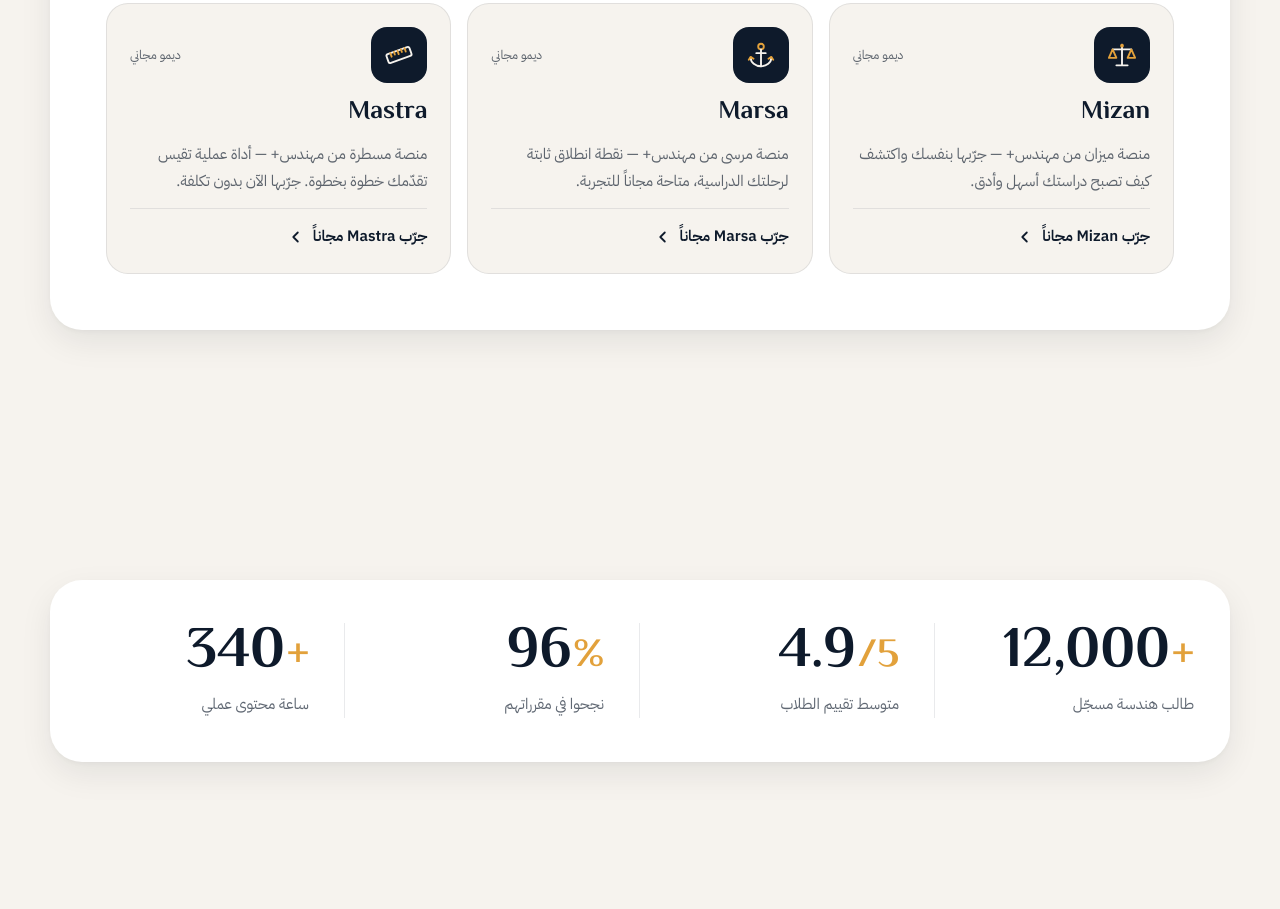
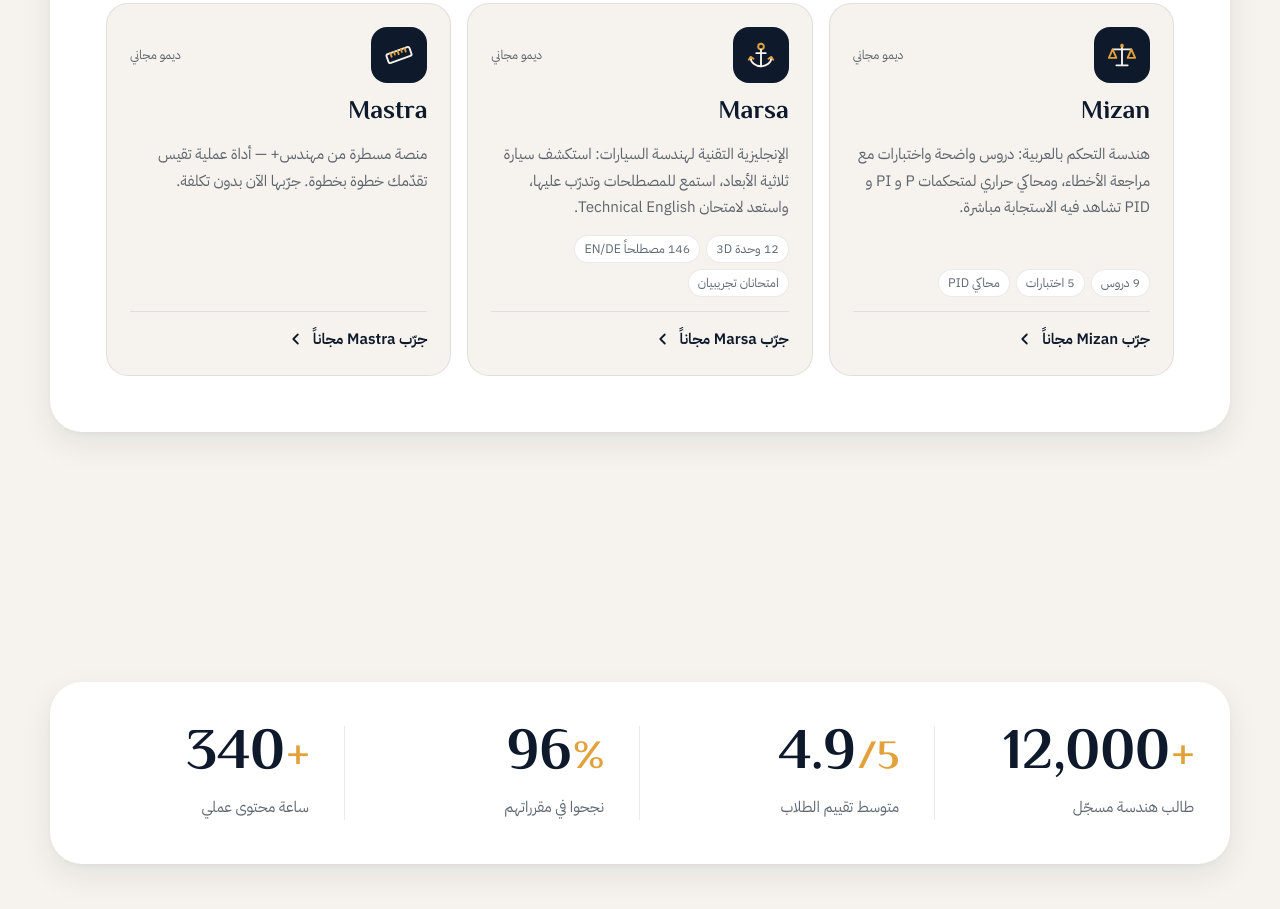
Before and after one commit to Anwar914/Doshka, a plain HTML site: page index.html in a window 1280 px wide. Shown: the part 5375-6284 px from the top of the page. Drawn offline with nearby package versions, Linux system fonts and the light colour scheme.

Commit message:
Demos: real Marsa link and descriptions for Marsa and Mizan
Co-Authored-By: Claude Opus 5.5 <noreply@anthropic.com>
Claude-Session: https://claude.ai/code/session_01Wf4aAjXAfAzoujV3XAWoNu

```diff
--- a/index.html
+++ b/index.html
@@ -374,6 +374,11 @@
     .demo__tag { font-size: .78rem; color: var(--text-soft); }
     .demo h3 { font-size: 1.6rem; }
     .demo p { color: var(--text-soft); font-size: .95rem; flex: 1; }
+    .demo__facts { list-style: none; margin: 0; padding: 0; display: flex; flex-wrap: wrap; gap: 6px; }
+    .demo__facts li {
+      font-size: .78rem; padding: 3px 10px; border-radius: 999px;
+      background: var(--surface); box-shadow: inset 0 0 0 1px var(--line); color: var(--text-soft);
+    }
     .demo__link {
       display: inline-flex; align-items: center; gap: 8px; font-weight: 600; font-size: .95rem;
       padding-top: 14px; border-top: 1px solid var(--line);
@@ -929,7 +934,10 @@
                 <span class="demo__tag">ديمو مجاني</span>
               </div>
               <h3>Mizan</h3>
-              <p>منصة ميزان من مهندس+ — جرّبها بنفسك واكتشف كيف تصبح دراستك أسهل وأدق.</p>
+              <p>هندسة التحكم بالعربية: دروس واضحة واختبارات مع مراجعة الأخطاء، ومحاكي حراري لمتحكمات P و PI و PID تشاهد فيه الاستجابة مباشرة.</p>
+              <ul class="demo__facts">
+                <li>9 دروس</li><li>5 اختبارات</li><li>محاكي PID</li>
+              </ul>
               <a class="demo__link" data-demo="mizan" href="#" target="_blank" rel="noopener">جرّب Mizan مجاناً <svg viewBox="0 0 20 20" fill="none" aria-hidden="true"><path d="M12 5l-5 5 5 5" stroke="currentColor" stroke-width="2" stroke-linecap="round" stroke-linejoin="round"/></svg></a>
             </article>
             <article class="demo">
@@ -945,7 +953,10 @@
                 <span class="demo__tag">ديمو مجاني</span>
               </div>
               <h3>Marsa</h3>
-              <p>منصة مرسى من مهندس+ — نقطة انطلاق ثابتة لرحلتك الدراسية، متاحة مجاناً للتجربة.</p>
+              <p>الإنجليزية التقنية لهندسة السيارات: استكشف سيارة ثلاثية الأبعاد، استمع للمصطلحات وتدرّب عليها، واستعد لامتحان Technical English.</p>
+              <ul class="demo__facts">
+                <li>12 وحدة 3D</li><li>146 مصطلحاً EN/DE</li><li>امتحانان تجريبيان</li>
+              </ul>
               <a class="demo__link" data-demo="marsa" href="#" target="_blank" rel="noopener">جرّب Marsa مجاناً <svg viewBox="0 0 20 20" fill="none" aria-hidden="true"><path d="M12 5l-5 5 5 5" stroke="currentColor" stroke-width="2" stroke-linecap="round" stroke-linejoin="round"/></svg></a>
             </article>
             <article class="demo">
@@ -1100,8 +1111,8 @@
     // Free student demos — paste the real URLs here.
     // While a URL is empty, the card opens WhatsApp to request demo access instead.
     const DEMO_LINKS = {
-      mizan:  '',   // e.g. 'https://mizan.example.com'
-      marsa:  '',
+      mizan:  '',   // TODO: Streamlit URL of github.com/Anwar914/mizan-control-streamlit
+      marsa:  'https://marsa-english.streamlit.app/',
       mastra: '',
     };
 
```
